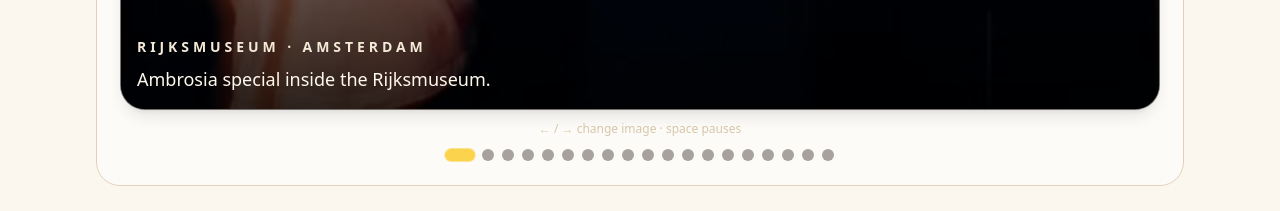
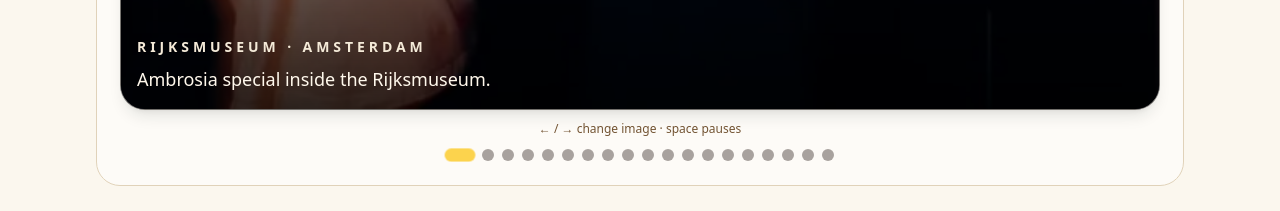
Before and after one commit to kokosthief/dj.henners.bio, a Next.js app: page /media-package in a window 1280 px wide. Shown: the part 1680-1891 px from the top of the page. Built offline with nearby package versions, Linux system fonts and the light colour scheme.

Commit message:
fix: improve carousel helper contrast

```diff
--- a/src/app/components/ImageSlideshow.tsx
+++ b/src/app/components/ImageSlideshow.tsx
@@ -321,7 +321,7 @@ const ImageSlideshow: React.FC<ImageSlideshowProps> = ({
 
       {showControls && (
         <>
-          <p className="mt-3 text-center text-xs text-[#d6c6aa]">← / → change image · space pauses</p>
+          <p className="mt-3 text-center text-xs text-[#725332]">← / → change image · space pauses</p>
           <div className="mt-3 flex flex-wrap justify-center gap-2">
             {images.map((_, index) => (
               <button
```
